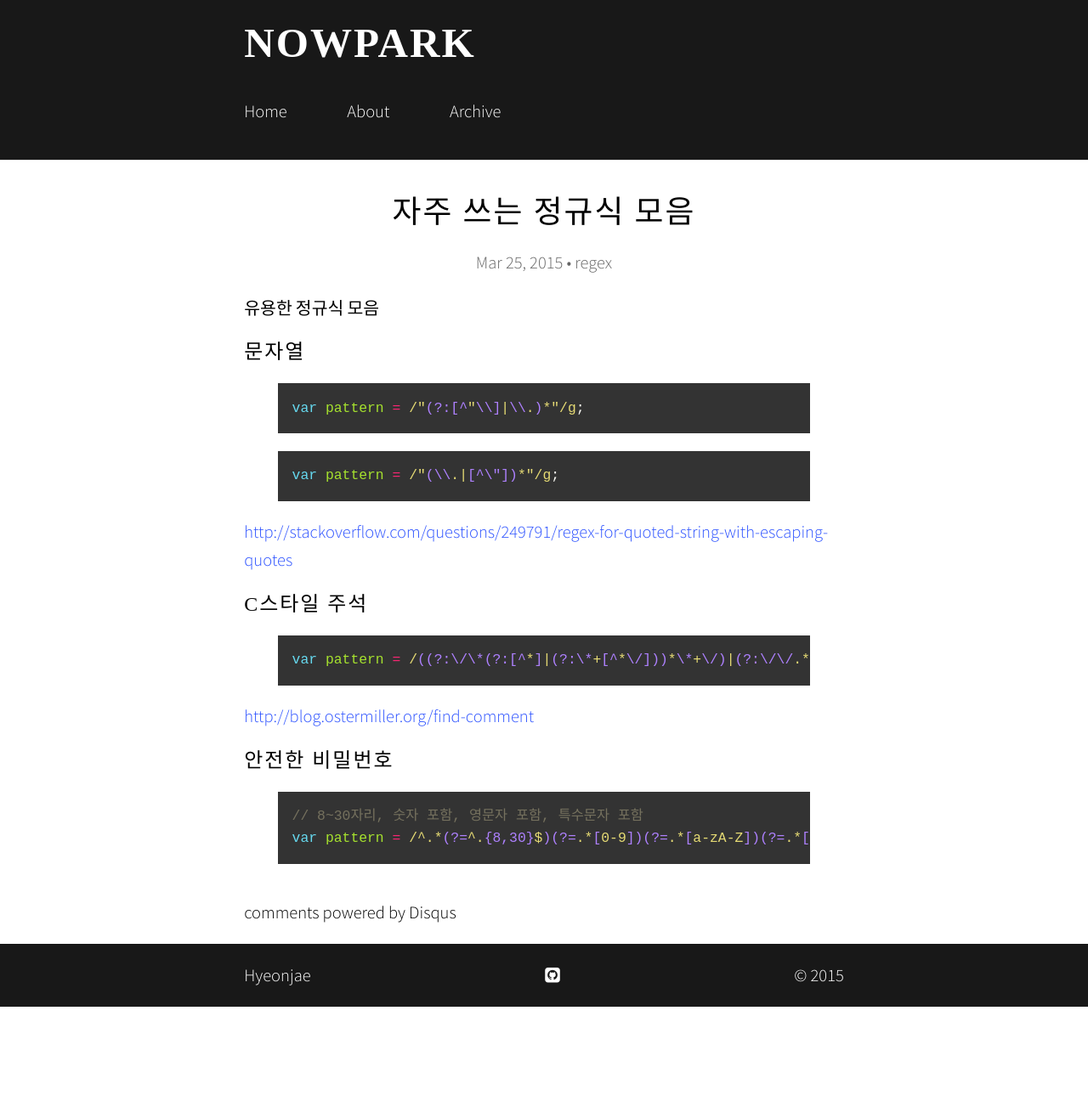
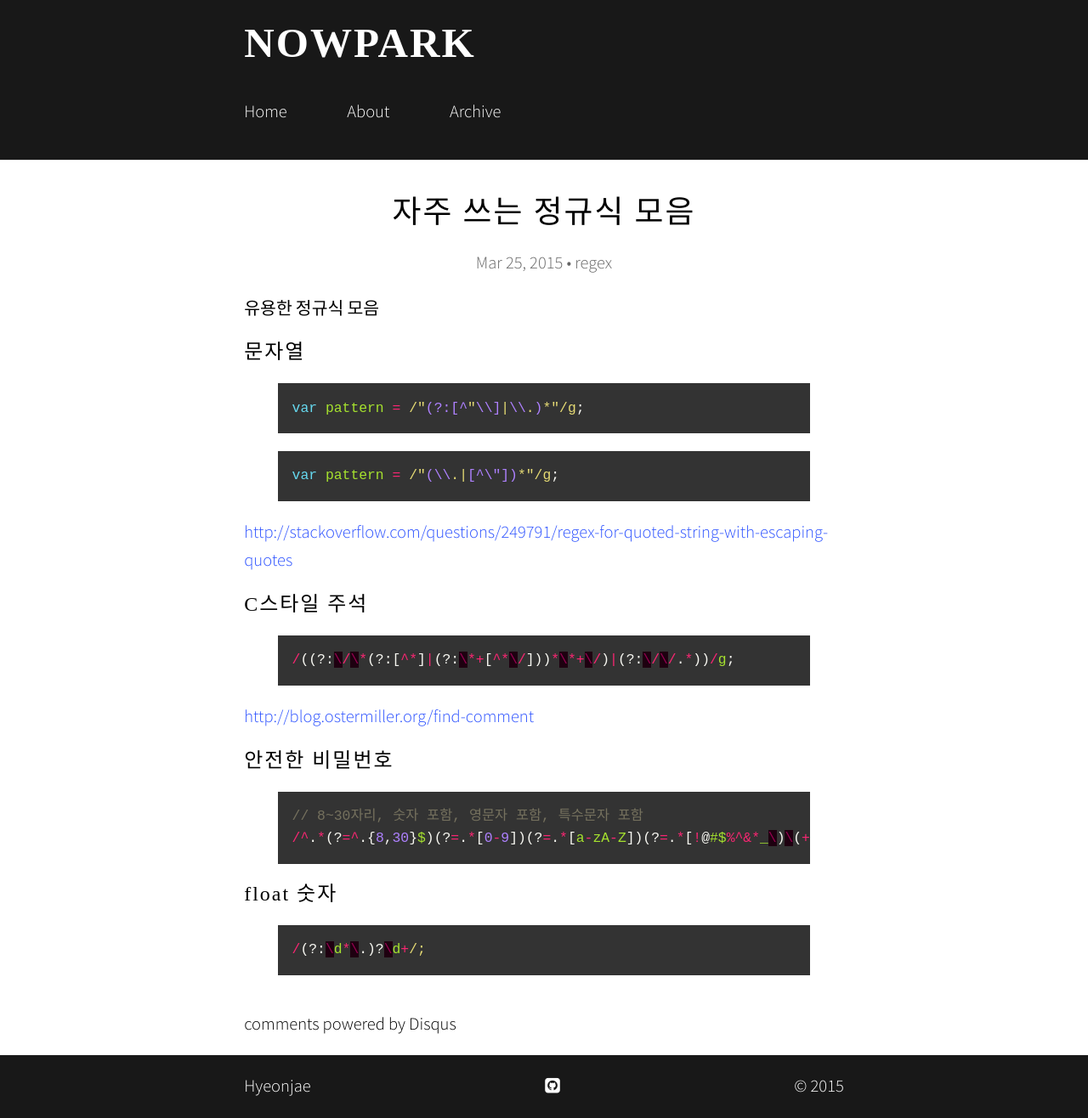
Before and after one commit to hyeonjae/hyeonjae.github.io.archive, a Jekyll site: the page built from _posts/2015-03-25-useful-regex.md, in a window 1280 px wide. Shown: the whole page at 85% size. Built offline with Jekyll 4.4.1, drawn with Linux system fonts in a browser that asks for light colours; nearby versions of some CDN libraries; some web fonts are replaced; comment, search, counter and statistics services are not loaded; before the commit the page ends 1185 px from its top, so only the background shows below that.

Commit message:
no message

```diff
--- a/_posts/2015-03-25-useful-regex.md
+++ b/_posts/2015-03-25-useful-regex.md
@@ -21,7 +21,7 @@ var pattern = /"(\\.|[^\"])*"/g;
 
 ### C스타일 주석
 {% highlight javascript %}
-var pattern = /((?:\/\*(?:[^*]|(?:\*+[^*\/]))*\*+\/)|(?:\/\/.*))/g;
+/((?:\/\*(?:[^*]|(?:\*+[^*\/]))*\*+\/)|(?:\/\/.*))/g;
 {% endhighlight %}
 
 [http://blog.ostermiller.org/find-comment](http://blog.ostermiller.org/find-comment)
@@ -30,5 +30,11 @@ var pattern = /((?:\/\*(?:[^*]|(?:\*+[^*\/]))*\*+\/)|(?:\/\/.*))/g;
 ### 안전한 비밀번호
 {% highlight javascript %}
 // 8~30자리, 숫자 포함, 영문자 포함, 특수문자 포함
-var pattern = /^.*(?=^.{8,30}$)(?=.*[0-9])(?=.*[a-zA-Z])(?=.*[!@#$%^&*_\)\(+=|}{\]\[\'\":;><.,?/]).*$/;
+/^.*(?=^.{8,30}$)(?=.*[0-9])(?=.*[a-zA-Z])(?=.*[!@#$%^&*_\)\(+=|}{\]\[\'\":;><.,?/]).*$/;
 {% endhighlight %}
+
+
+### float 숫자
+{% highlight javascript %}
+/(?:\d*\.)?\d+/;
+{% endhighlight %}
```
